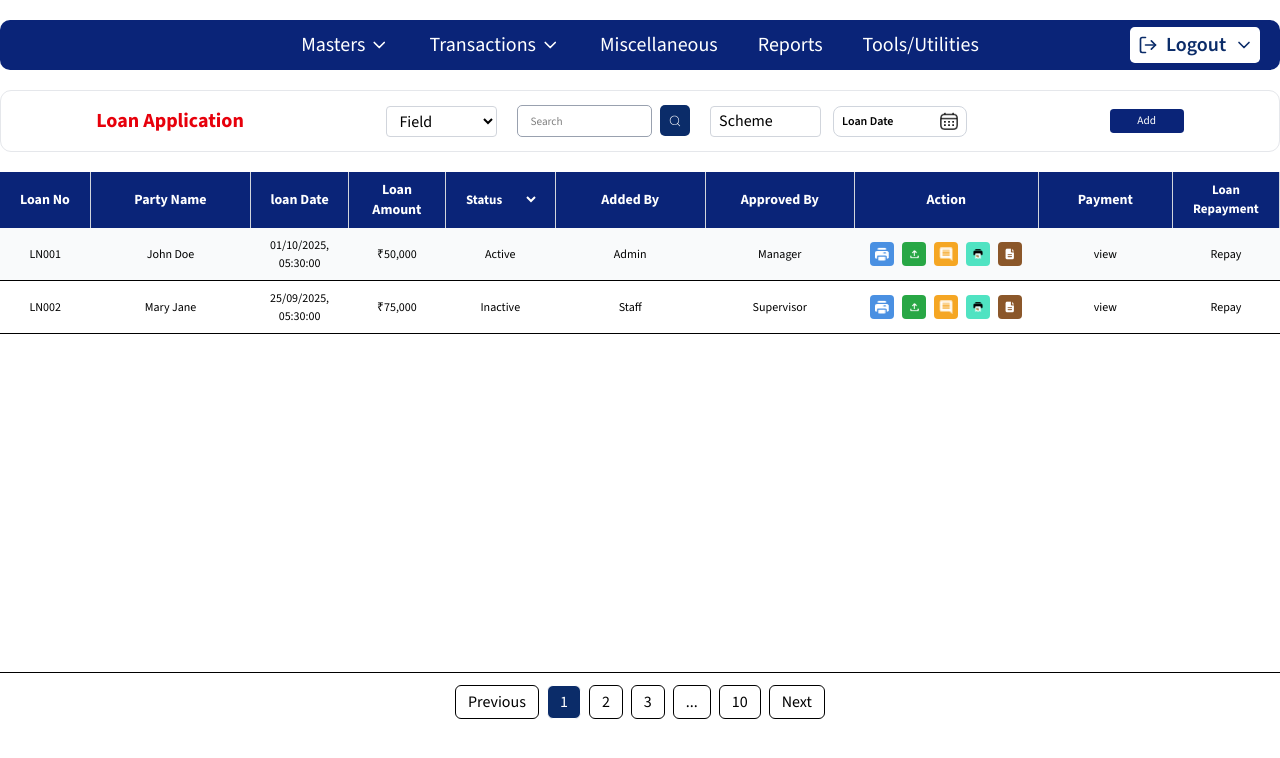
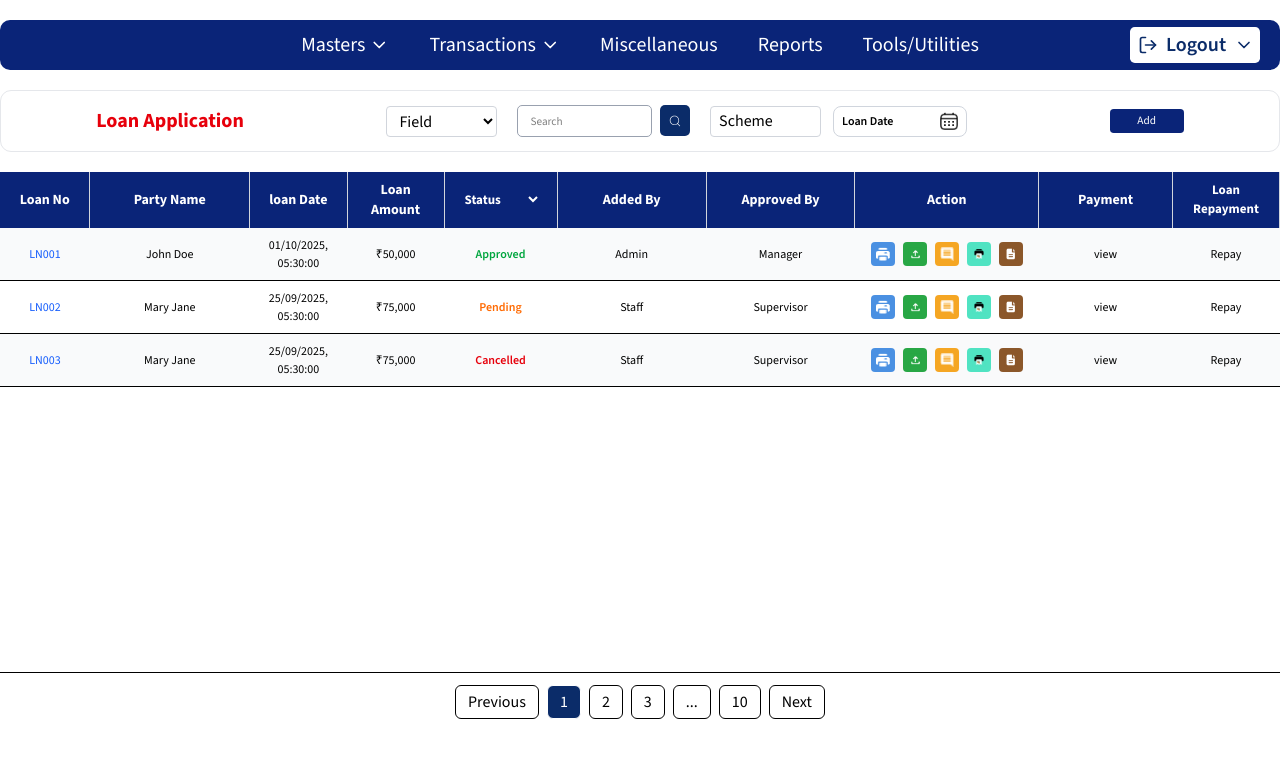
Before and after one commit to TechMET-Solutions/SLF, a React (Vite) app: page /Loan-Application in a window 1280 px wide. Shown: the top 758 px of the page. Built offline with nearby package versions, Linux system fonts and the light colour scheme.

Commit message:
trasaction pages

```diff
--- a/src/TrasactionPages/LoanApplication.jsx
+++ b/src/TrasactionPages/LoanApplication.jsx
@@ -9,9 +9,11 @@ import calender from "../assets/calender.png";
 import msg from "../assets/msg.png";
 import printwithobject from "../assets/printwithobject.png";
 
+import { useNavigate } from 'react-router-dom';
 import text from "../assets/text.png";
 import { formatIndianDate } from '../utils/Helpers';
 const LoanApplication = () => {
+    const navigate = useNavigate();
     const [isOpen, setIsOpen] = useState(false);
   const [selected, setSelected] = useState("");
   const [selectedDate, setSelectedDate] = useState(null);
@@ -44,11 +46,28 @@ const LoanApplication = () => {
     approved_by: "Supervisor",
     action: "edit",
     loan_repayment: "Completed"
+   },
+  {
+    loan_no: "LN003",
+    party_name: "Mary Jane",
+    loan_date: "2025-09-25",
+    loan_amount: 75000,
+    status: "2",
+    added_by: "Staff",
+    approved_by: "Supervisor",
+    action: "edit",
+    loan_repayment: "Completed"
   }
 ]);
 
-
-
+  const handleClick = (row) => {
+    if (row.status === "2") {
+      // 2 means Cancelled
+      navigate("/Cancelled-Loan");
+    } else {
+      navigate("/Loan-Enquiry");
+    }
+  };
   return (
     <div>
   <div className="flex justify-center">
@@ -227,11 +246,31 @@ placeholder='Search'
       key={index}
       className={`border-b ${index % 2 === 0 ? "bg-gray-50" : "bg-white"}`}
     >
-      <td className="px-4 py-2">{row.loan_no}</td>
+       <td
+            className="px-4 py-2 text-blue-600 cursor-pointer hover:underline"
+            onClick={() => handleClick(row)}
+          >
+            {row.loan_no}
+          </td>
       <td className="px-4 py-2">{row.party_name}</td>
       <td className="px-4 py-2">{formatIndianDate(row.loan_date)}</td>
       <td className="px-4 py-2">₹{row.loan_amount.toLocaleString("en-IN")}</td>
-      <td className="px-4 py-2">{row.status === "1" ? "Active" : "Inactive"}</td>
+<td
+  className={`px-4 py-2 font-semibold ${
+    row.status === "1"
+      ? "text-green-600" // Approved
+      : row.status === "0"
+      ? "text-orange-500" // Pending
+      : "text-red-600" // Cancelled
+  }`}
+>
+  {row.status === "1"
+    ? "Approved"
+    : row.status === "0"
+    ? "Pending"
+    : "Cancelled"}
+</td>
+
       <td className="px-4 py-2">{row.added_by}</td>
       <td className="px-4 py-2">{row.approved_by}</td>
 
```
